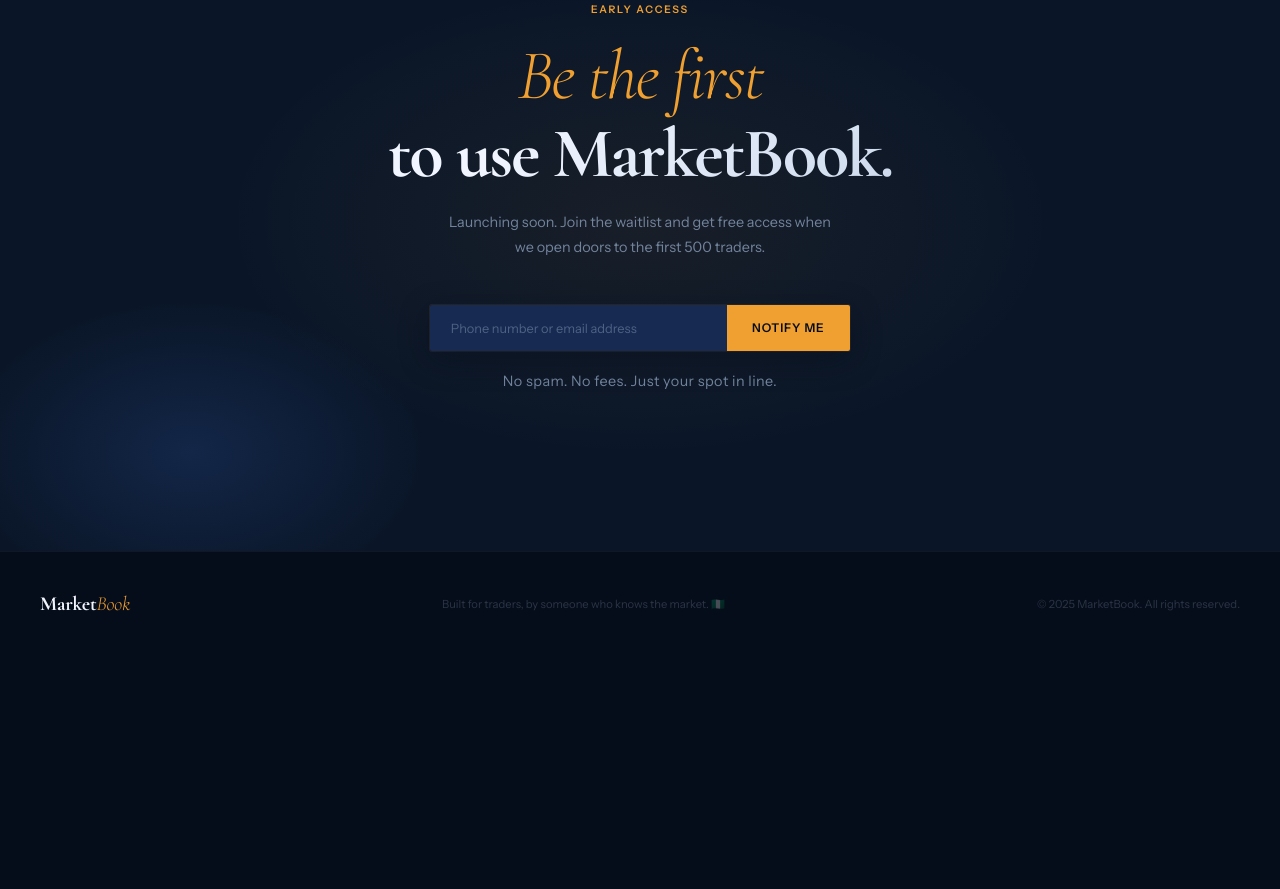
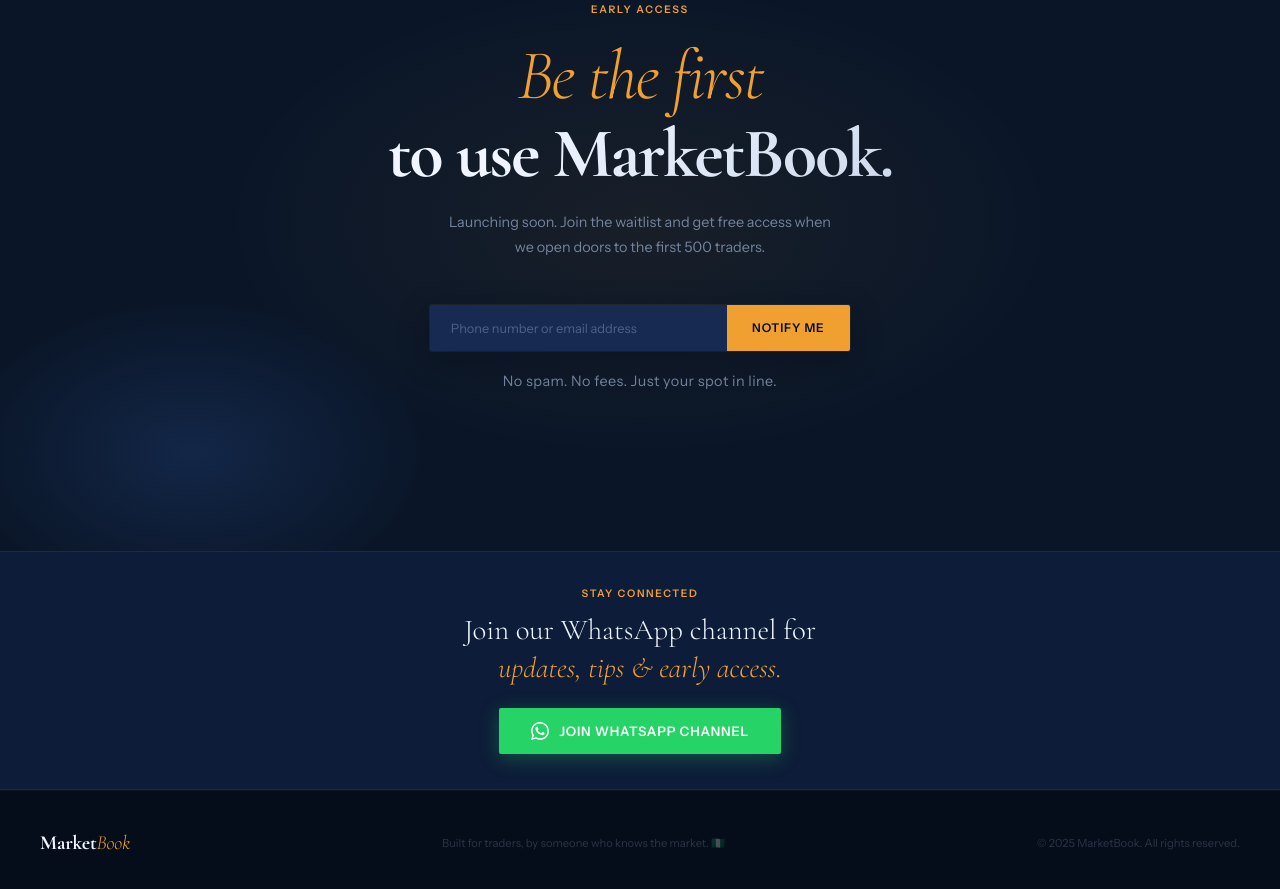
Before and after one commit to jecinthacodes/marketbook, a plain HTML site: page index.html in a window 1280 px wide. Shown: the part 4044-4933 px from the top of the page. Before the commit the page ends 4700 px from the top, so only its background shows below. Drawn offline with nearby package versions, Linux system fonts and the light colour scheme.

Commit message:
index.html

```diff
--- a/index.html
+++ b/index.html
@@ -447,7 +447,24 @@
   </div>
 </section>
 
+  <!-- WHATSAPP CHANNEL STRIP -->
+<div style="background:#0d1c38;padding:2.2rem 2rem;text-align:center;border-top:1px solid rgba(240,160,48,0.1);border-bottom:1px solid rgba(240,160,48,0.08);">
+  <div style="max-width:560px;margin:0 auto;">
+    <div style="font-size:0.65rem;letter-spacing:0.16em;text-transform:uppercase;font-weight:600;color:#f0a030;margin-bottom:0.7rem;">Stay Connected</div>
+    <p style="font-family:'Cormorant Garamond',Georgia,serif;font-size:clamp(1.3rem,3vw,1.8rem);font-weight:300;color:#f0f5ff;line-height:1.3;margin-bottom:1.4rem;">
+      Join our WhatsApp channel for<br><em style="color:#f0a030;font-style:italic;">updates, tips & early access.</em>
+    </p>
+    <a href="https://whatsapp.com/channel/0029Vb7WIZWICVfrZ8JwIS0H" target="_blank" rel="noopener noreferrer"
+      style="display:inline-flex;align-items:center;gap:0.65rem;background:#25D366;color:#fff;padding:0.85rem 2rem;border-radius:2px;font-family:'Instrument Sans',system-ui,sans-serif;font-size:0.82rem;font-weight:700;letter-spacing:0.06em;text-transform:uppercase;text-decoration:none;transition:all 0.2s;box-shadow:0 4px 20px rgba(37,211,102,0.3);"
+      onmouseover="this.style.background='#20ba58';this.style.transform='translateY(-2px)';this.style.boxShadow='0 8px 28px rgba(37,211,102,0.4)'"
+      onmouseout="this.style.background='#25D366';this.style.transform='none';this.style.boxShadow='0 4px 20px rgba(37,211,102,0.3)'">
+      <svg width="18" height="18" viewBox="0 0 24 24" fill="#fff"><path d="M17.472 14.382c-.297-.149-1.758-.867-2.03-.967-.273-.099-.471-.148-.67.15-.197.297-.767.966-.94 1.164-.173.199-.347.223-.644.075-.297-.15-1.255-.463-2.39-1.475-.883-.788-1.48-1.761-1.653-2.059-.173-.297-.018-.458.13-.606.134-.133.298-.347.446-.52.149-.174.198-.298.298-.497.099-.198.05-.371-.025-.52-.075-.149-.669-1.612-.916-2.207-.242-.579-.487-.5-.669-.51-.173-.008-.371-.01-.57-.01-.198 0-.52.074-.792.372-.272.297-1.04 1.016-1.04 2.479 0 1.462 1.065 2.875 1.213 3.074.149.198 2.096 3.2 5.077 4.487.709.306 1.262.489 1.694.625.712.227 1.36.195 1.871.118.571-.085 1.758-.719 2.006-1.413.248-.694.248-1.289.173-1.413-.074-.124-.272-.198-.57-.347m-5.421 7.403h-.004a9.87 9.87 0 01-5.031-1.378l-.361-.214-3.741.982.998-3.648-.235-.374a9.86 9.86 0 01-1.51-5.26c.001-5.45 4.436-9.884 9.888-9.884 2.64 0 5.122 1.03 6.988 2.898a9.825 9.825 0 012.893 6.994c-.003 5.45-4.437 9.884-9.885 9.884m8.413-18.297A11.815 11.815 0 0012.05 0C5.495 0 .16 5.335.157 11.892c0 2.096.547 4.142 1.588 5.945L.057 24l6.305-1.654a11.882 11.882 0 005.683 1.448h.005c6.554 0 11.89-5.335 11.893-11.893a11.821 11.821 0 00-3.48-8.413z"/></svg>
+      Join WhatsApp Channel
+    </a>
+  </div>
+</div>
 <footer>
+
   <div class="flogo">Market<span>Book</span></div>
   <p>Built for traders, by someone who knows the market. 🇳🇬</p>
   <p>© 2025 MarketBook. All rights reserved.</p>
```
